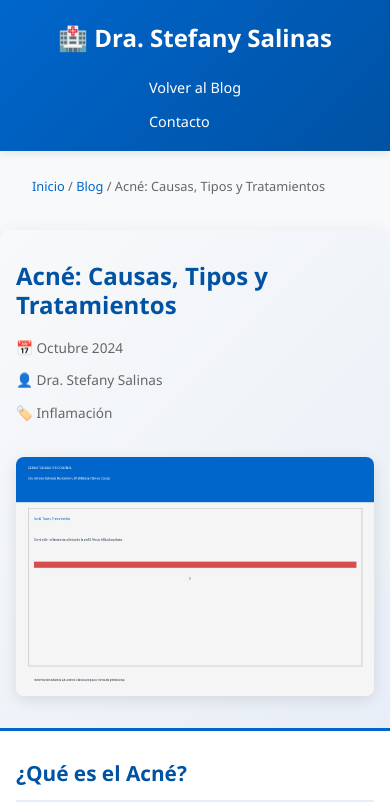
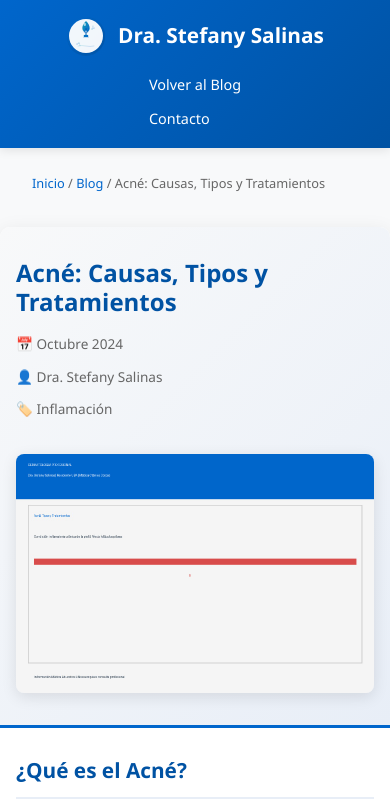
Before and after one commit to HenrySali/Dermatologia, a website: page app/blog/acne.html in a window 390 px wide. Shown: the top 812 px of the page. Drawn offline with Linux system fonts and the light colour scheme.

Commit message:
Add: Professional SVG logo for dermatology clinic
✨ NUEVO LOGO PROFESIONAL:
- Diseño SVG profesional (escalable, hermoso)
- Incorpora elementos médicos: gota de medicina, microscopio
- Gradientes azules profesionales (#0066CC → #0052A3)
- Elementos decorativos: moléculas, ondas médicas
- Efecto sombra profesional
- Hover effects elegantes

📍 Logo colocado en:
- Navegación principal (index.html) - 50x50px
- Navbar de cada artículo del blog - 40x40px
- Con transiciones suaves (scale, shadow)

🎨 Características del logo:
- Gota de agua/medicina (símbolo de dermatología)
- Microscopio profesional (herramienta de diagnóstico)
- Moléculas decorativas (ciencia)
- Colores médicos profesionales
- Completamente responsivo

✅ Integración:
- Actualizado index.html (raíz)
- Actualizado app/index.html
- Actualizado todos los 6 artículos del blog
- Estilos CSS para logo (hover, animaciones)
- Compatible con todos los tamaños

```diff
--- a/app/blog/acne.html
+++ b/app/blog/acne.html
@@ -10,7 +10,10 @@
     <!-- NAVIGATION -->
     <nav>
         <div class="nav-container">
-            <a href="../../index.html" class="nav-brand">🏥 Dra. Stefany Salinas</a>
+            <a href="../../index.html" class="nav-brand">
+                <img src="../logo.svg" alt="Dermatología Logo" class="nav-brand-logo">
+                <span>Dra. Stefany Salinas</span>
+            </a>
             <ul class="nav-links">
                 <li><a href="../../index.html#blog">Volver al Blog</a></li>
                 <li><a href="../../index.html#contacto">Contacto</a></li>
--- a/app/css/blog-article.css
+++ b/app/css/blog-article.css
@@ -32,13 +32,32 @@ nav {
     display: flex;
     justify-content: space-between;
     align-items: center;
+    gap: 1rem;
 }
 
 .nav-brand {
     color: white;
-    font-size: 1.5rem;
+    font-size: 1.3rem;
     font-weight: bold;
     text-decoration: none;
+    display: flex;
+    align-items: center;
+    gap: 0.75rem;
+    transition: opacity 0.3s, transform 0.3s;
+    white-space: nowrap;
+}
+
+.nav-brand:hover {
+    opacity: 0.9;
+    transform: scale(1.02);
+}
+
+.nav-brand-logo {
+    width: 40px;
+    height: 40px;
+    display: flex;
+    align-items: center;
+    justify-content: center;
 }
 
 .nav-links {
```
Also changed, not shown: app/blog/dermatitis.html (+4 -1 lines), app/blog/hongos.html (+4 -1 lines), app/blog/proteccion-solar.html (+4 -1 lines), app/blog/psoriasis.html (+4 -1 lines), app/blog/vitiligo.html (+4 -1 lines), app/index.html (+1 -1 lines), css/style.css (+11 -0 lines), index.html (+1 -1 lines), app/logo.svg (added).
